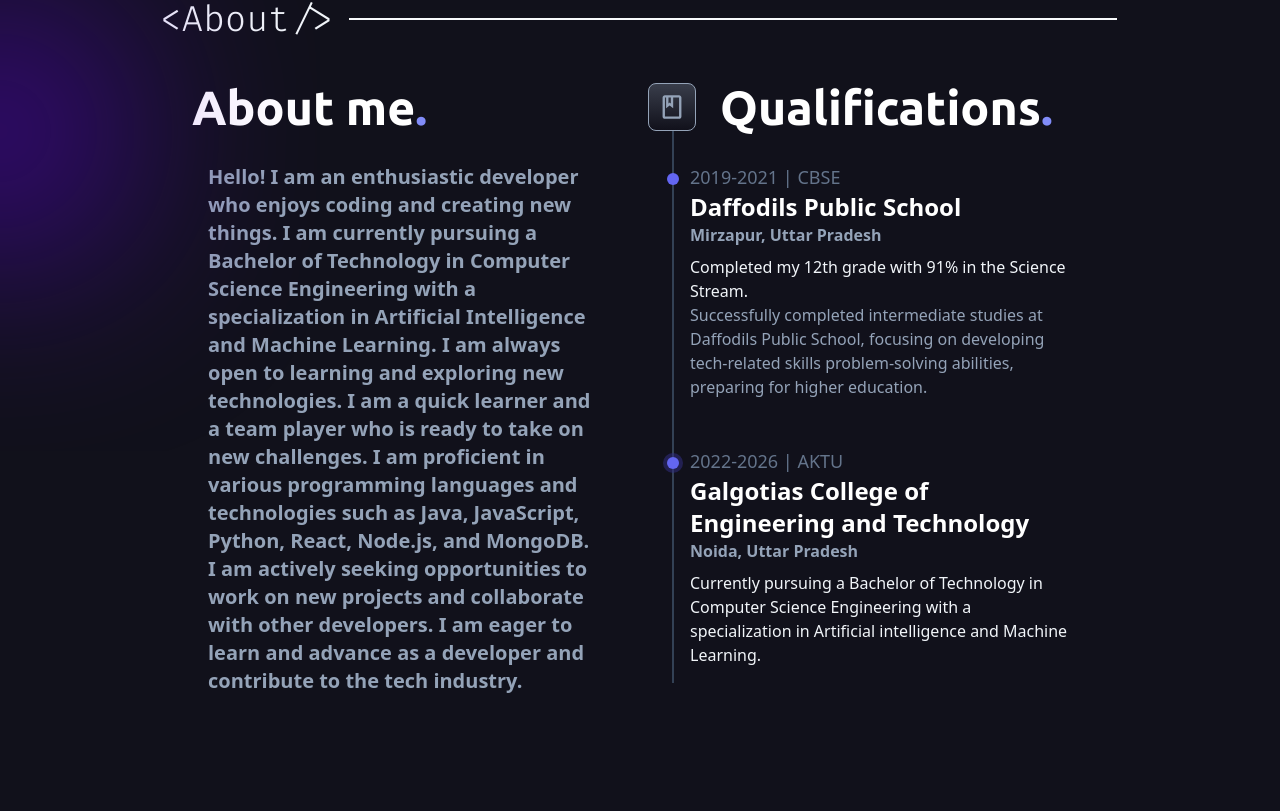
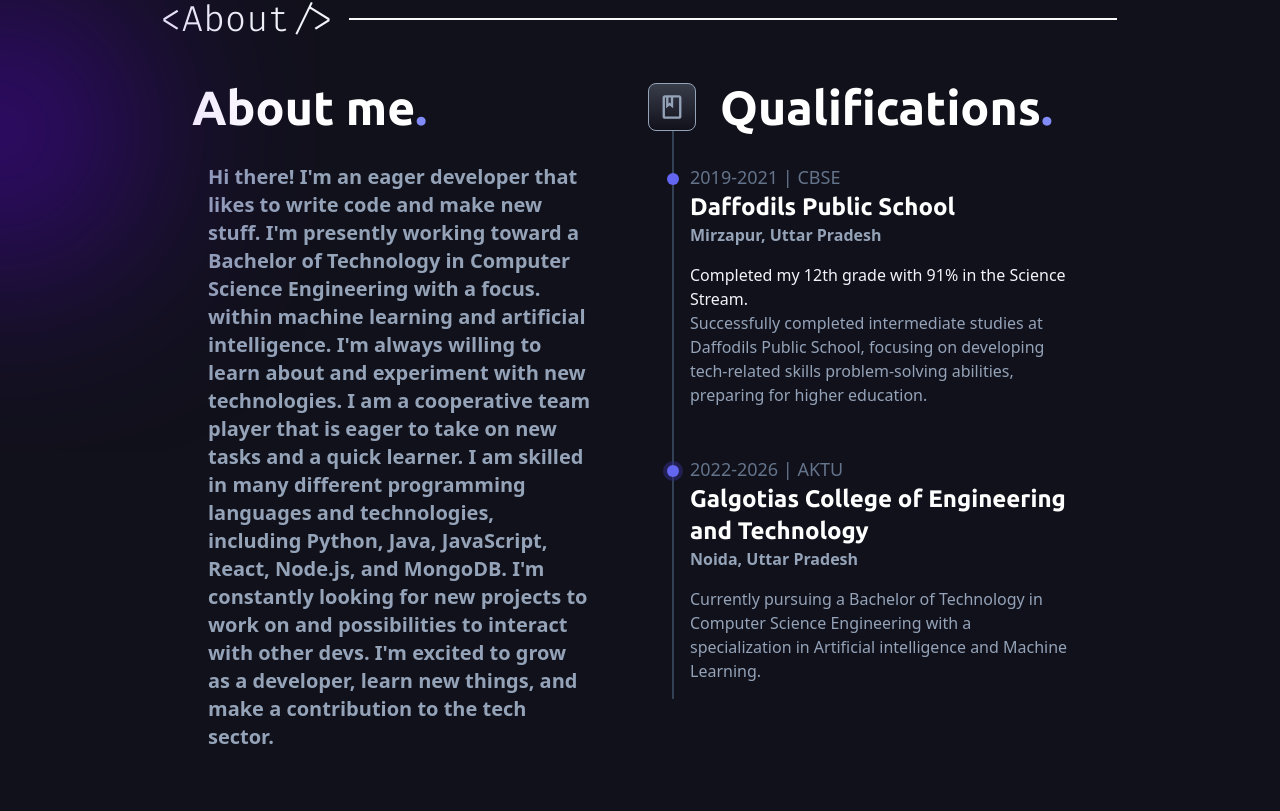
Before and after one commit to PiyushDev01/Portfolio, a React (Vite) app: page / in a window 1280 px wide. Shown: the part 989-1800 px from the top of the page. Built offline with nearby package versions, Linux system fonts and the light colour scheme.

Commit message:
intro changed

```diff
--- a/src/component/Aboutcomp.jsx
+++ b/src/component/Aboutcomp.jsx
@@ -27,18 +27,11 @@ function Aboutcomp() {
             whileInView={"show"}
             viewport={{ once: false, amount: 0.1 }}
 
-            className=" mt-4 md:text-xl text-sm font-medium  md:font-semibold md:p-[1rem]">
-              Hello! I am an enthusiastic developer who enjoys coding and
-              creating new things. I am currently pursuing a Bachelor of
-              Technology in Computer Science Engineering with a specialization
-              in Artificial Intelligence and Machine Learning. I am always open
-              to learning and exploring new technologies. I am a quick learner
-              and a team player who is ready to take on new challenges. I am
-              proficient in various programming languages and technologies such
-              as Java, JavaScript, Python, React, Node.js, and MongoDB. I am
-              actively seeking opportunities to work on new projects and
-              collaborate with other developers. I am eager to learn and advance
-              as a developer and contribute to the tech industry.
+            className=" mt-4 font-sans md:text-xl text-sm font-medium  md:font-semibold md:p-[1rem]">
+              Hi there! I'm an eager developer that likes to write code and make new stuff. I'm presently working toward a Bachelor of Technology in Computer Science Engineering with a focus.
+
+within machine learning and artificial intelligence. I'm always willing to learn about and experiment with new technologies. I am a cooperative team player that is eager to take on new tasks and a quick learner. I am skilled in many different programming languages and technologies, including Python, Java, JavaScript, React, Node.js, and MongoDB. I'm constantly looking for new projects to work on and possibilities to interact with other devs. I'm excited to grow as a developer, learn new things, and make a contribution to the tech sector.
+
             </motion.p>
           </div>
         </div>
--- a/src/component/CertifCard.jsx
+++ b/src/component/CertifCard.jsx
@@ -28,7 +28,7 @@ function CertifCard(props) {
                 }
 
             </div>
-            <div id='icon' className=' w-fit h-fit p-2 bg-[#1c1d2a] rounded-xl border-[2px] border-slate-600  ' ><img src={img} className=' w-8 opacity-50' alt="" /></div>
+            <div id='icon' className=' w-fit h-fit  ' ><img src={img} className=' w-8 opacity-50' alt="" /></div>
             </div>
             <h1  className="font-ubuntu text-xl md:text-2xl text-slate-100 " >{title}</h1>
             <p className='text-sm md:text-sm font-ubuntu text-slate-400 ' >{disc}</p>
--- a/src/component/Projectcomp.jsx
+++ b/src/component/Projectcomp.jsx
@@ -34,7 +34,7 @@ function Projectcomp(props) {
 
       onClick={() => setIsExpanded(!isExpanded)}
     >
-      <p className="text-sm md:text-sm  font-ubuntu text-slate-400">
+      <p className="text-sm md:text-sm max-w-[18rem]  font-ubuntu text-slate-400">
         {discr}
       </p>
       {!isExpanded && (
@@ -68,7 +68,7 @@ function Projectcomp(props) {
             </a>
           </div>
         </div>
-        <div id="pright" className=" md:w-[50%] h-20 relative  ">
+        <div id="pright" className=" md:w-[50%] h-20 translate-x-10 relative  ">
           <img
             src={image}
             alt=""
--- a/src/component/QualiSec.jsx
+++ b/src/component/QualiSec.jsx
@@ -18,10 +18,15 @@ function QualiSec(props) {
             className=" relative text-left w-full h-fit mt-4 p-[1rem]"
           >
             <div
+            variants={fadeIn("", 0.3)}
+            initial="hidden"
+            whileInView={"show"}
+            viewport={{ once: false, amount: 0.1 }}
               id="pointball"
               className={`absolute w-5 animate-pulse rounded-full h-5 top-[2rem] ${cur? 'flex': 'hidden'}  -left-[1px] -translate-x-[50%] -translate-y-[50%] bg-indigo-900 `}
             ></div>
             <div
+
               id="pointball"
               className=" absolute w-3 rounded-full h-3 top-[2rem]  -left-[1px] -translate-x-[50%] -translate-y-[50%] bg-indigo-500 "
             ></div>
@@ -29,10 +34,10 @@ function QualiSec(props) {
             <motion.h3 {...fadeInUpProps} className=" text-slate-500 md:text-lg font-small">
               {from}-{to} | {inst}
             </motion.h3>
-            <motion.h2 {...fadeInUpProps} className=" text-white text-xl md:text-2xl font-semibold">
+            <motion.h2 {...fadeInUpProps} className=" font-ubuntu text-white text-xl md:text-2xl font-semibold">
               {clg}
             </motion.h2>
-            <motion.h2 {...fadeInUpProps} className=" text-slate-400 text-base font-semibold pb-2">
+            <motion.h2 {...fadeInUpProps} className=" text-slate-400 text-base font-semibold pb-4">
               {addr}
             </motion.h2>
             <motion.p {...fadeInUpProps} className=" text-slate-100 text-sm md:text-base font-small">
--- a/src/component/Qualification.jsx
+++ b/src/component/Qualification.jsx
@@ -18,8 +18,8 @@ const QualificationDetails = { q1: {
     inst: "AKTU",
     clg: "Galgotias College of Engineering and Technology",
     addr: "Noida, Uttar Pradesh",
-    disc1: "Currently pursuing a Bachelor of Technology in Computer Science Engineering with a specialization in Artificial intelligence and Machine Learning.",
-    disc2: "",
+    disc2: "Currently pursuing a Bachelor of Technology in Computer Science Engineering with a specialization in Artificial intelligence and Machine Learning.",
+
     cur: true,
     },
 
--- a/src/pages/Project.jsx
+++ b/src/pages/Project.jsx
@@ -21,7 +21,7 @@
       discr: "This project is an innovative e-commerce platform showcases and sells custom sketches and artworks. Customers can view my portfolio, order custom sketches, and enjoy secure payments and reliable delivery.",
       link:"https://artifexpiyush.vercel.app/",
       gitlink:"https://github.com/PiyushDev01/Artifex",
-      tech:[react, fire, tailwind],
+      tech:[react, tailwind, fire],
       mobile: artifexphone
     },
     Uifry: {
```
